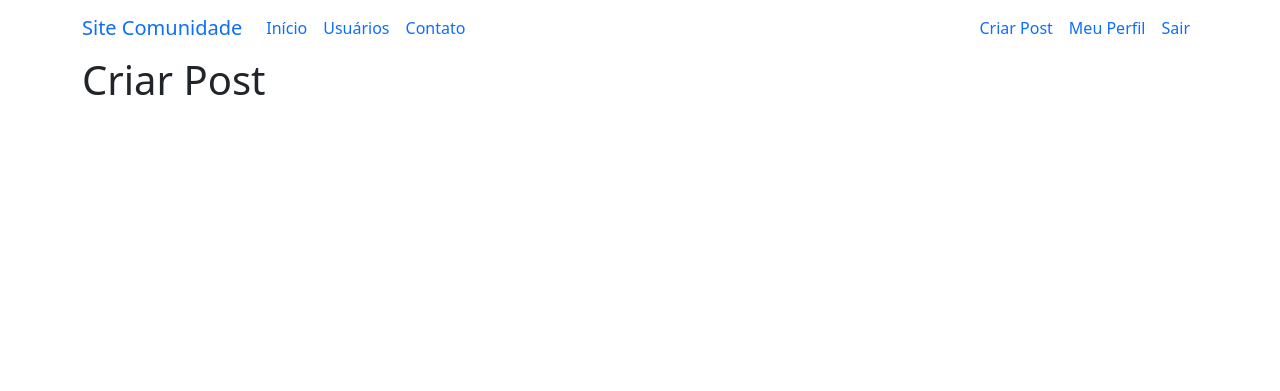
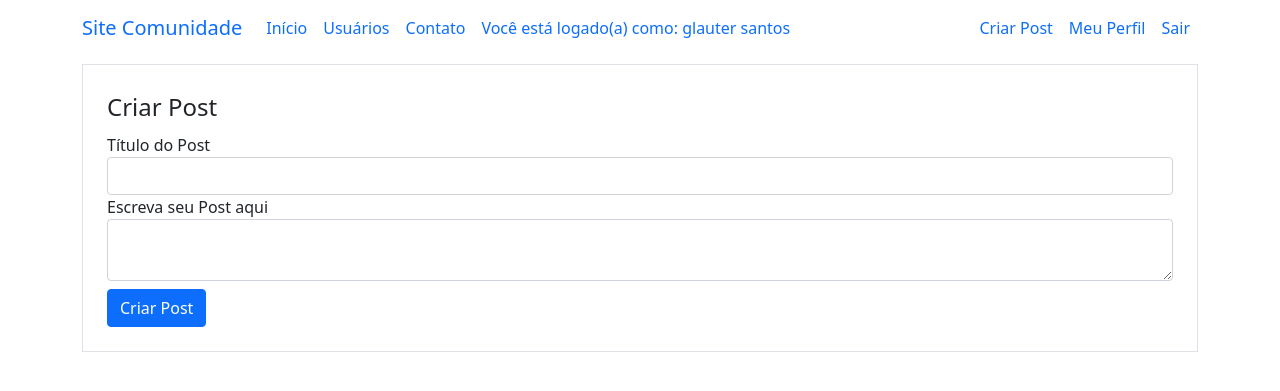
Before and after one commit to glautersantos/SiteComunidade, a Flask app: page /post/criar in a window 1280 px wide. Shown: the top 391 px of the page. Run offline with Flask 3, Linux system fonts and the light colour scheme; a user stored in the database is signed in; some libraries are stand-ins or nearby versions.

Commit message:
46. ajeitando a homepage

```diff
--- a/comunidadeimpressionadora/forms.py
+++ b/comunidadeimpressionadora/forms.py
@@ -1,6 +1,6 @@
 from flask_wtf import FlaskForm
 from flask_wtf.file import FileField, FileAllowed
-from wtforms import StringField, PasswordField, SubmitField, BooleanField
+from wtforms import StringField, PasswordField, SubmitField, BooleanField, TextAreaField
 from wtforms.validators import DataRequired, Length, Email, EqualTo, ValidationError
 from comunidadeimpressionadora.models import Usuario
 from flask_login import current_user
@@ -17,7 +17,6 @@ class FormCriarConta(FlaskForm):
         usuario = Usuario.query.filter_by(email=email.data).first()
         if usuario:
             raise ValidationError('E-mail já cadastrado. Cadastre-se com outro e-mail ou faça login para continuar')
-
 
 class FormLogin(FlaskForm):
     email = StringField('E-mail', validators=[DataRequired(), Email()])
@@ -42,3 +41,8 @@ class FormEditarPerfil(FlaskForm):
             usuario = Usuario.query.filter_by(email=email.data).first()
             if usuario:
                 raise ValidationError('Já existe um usuário com esse e-mail. Cadastre outro e-mail')
+
+class FormCriarPost(FlaskForm):
+    titulo = StringField('Título do Post', validators=[DataRequired(), Length(2, 140)])
+    corpo = TextAreaField('Escreva seu Post aqui', validators=[DataRequired()])
+    botao_submit = SubmitField('Criar Post')
--- a/comunidadeimpressionadora/models.py
+++ b/comunidadeimpressionadora/models.py
@@ -13,7 +13,7 @@ class Usuario(database.Model, UserMixin):
     senha = database.Column(database.String, nullable=False)
     foto_perfil = database.Column(database.String, default='default.jpg')
     posts = database.relationship('Post', backref='autor', lazy=True) #o parâmetro lazy tras todas as info do autor
-    cursos = database.Column(database.String, nullable=False, default="Não informado")
+    cursos = database.Column(database.String, nullable=False, default="Não Informado")
 
 class Post(database.Model):
     id = database.Column(database.Integer, primary_key=True)
--- a/comunidadeimpressionadora/routes.py
+++ b/comunidadeimpressionadora/routes.py
@@ -1,6 +1,6 @@
 from flask import render_template, redirect, url_for, flash, request
 from comunidadeimpressionadora import app, database, bcrypt
-from comunidadeimpressionadora.forms import FormLogin, FormCriarConta, FormEditarPerfil
+from comunidadeimpressionadora.forms import FormLogin, FormCriarConta, FormEditarPerfil, FormCriarPost
 from comunidadeimpressionadora.models import Usuario, Post
 from flask_login import login_user, logout_user, current_user, login_required
 import secrets
@@ -8,11 +8,10 @@ import os
 from PIL import Image
 
 
-lista_usuarios = ['Glauter', 'Rose', 'Manu', 'Luana', 'Ronize', 'Kathia']
-
 @app.route("/")
 def home():
-    return render_template('home.html')
+    posts = Post.query.all()
+    return render_template('home.html', posts=posts)
 
 @app.route('/contato')
 def contato():
@@ -21,6 +20,7 @@ def contato():
 @app.route('/lista-usuarios')
 @login_required
 def usuarios():
+    lista_usuarios = Usuario.query.all()
     return render_template('usuarios.html', lista_usuarios=lista_usuarios)
 
 @app.route('/login', methods=['GET', 'POST']) #methods - permite o uso dos métodos GET e POST na página
@@ -68,10 +68,17 @@ def perfil():
     foto_perfil = url_for('static', filename='fotos_perfil/{}'.format(current_user.foto_perfil))
     return render_template('perfil.html', foto_perfil=foto_perfil)
 
-@app.route('/post/criar')
+@app.route('/post/criar', methods=['GET','POST'])
 @login_required
 def criar_post():
-    return render_template('criarpost.html')
+    form = FormCriarPost()
+    if form.validate_on_submit():
+        post = Post(titulo=form.titulo.data, corpo=form.corpo.data, autor=current_user)
+        database.session.add(post)
+        database.session.commit()
+        flash('Post criado com sucesso', 'alert-success')
+        return redirect(url_for('home'))
+    return render_template('criarpost.html', form=form)
 
 def salvar_imagem(imagem):
     # adicionar um código aleatório no nome da imagem
--- a/comunidadeimpressionadora/static/main.css
+++ b/comunidadeimpressionadora/static/main.css
@@ -36,3 +36,7 @@
 .number3 {
     font-weight: 500
 }
+
+.meupost {
+    background: #f2f5f8 !important;
+}
--- a/comunidadeimpressionadora/templates/criarpost.html
+++ b/comunidadeimpressionadora/templates/criarpost.html
@@ -2,6 +2,44 @@
 
 {% block body %}
     <div class="container">
-        <h1>Criar Post</h1>
+        <div class="row">
+            <div class="col">
+                <form method="POST" action="" class="border p-4 mt-2">
+                    {{ form.csrf_token }}
+                    <legend>Criar Post</legend>
+                    <fieldset>
+                        <div class="form-group">
+                            {{ form.titulo.label(class="form-control-label") }}
+
+                            {% if form.titulo.errors %}
+                                {{ form.titulo(class="form-control is-invalid") }}
+                            <div class="invalid-feedback">
+                                {% for erro in form.titulo.errors %}
+                                    {{ erro }}
+                                {% endfor %}
+                            </div>
+                            {% else %}
+                                {{ form.titulo(class="form-control") }}
+                            {% endif %}
+                        </div>
+                        <div class="form-group">
+                            {{ form.corpo.label(class="form-control-label") }}
+
+                            {% if form.corpo.errors %}
+                                {{ form.corpo(class="form-control is-invalid") }}
+                            <div class="invalid-feedback">
+                                {% for erro in form.corpo.errors %}
+                                    {{ erro }}
+                                {% endfor %}
+                            </div>
+                            {% else %}
+                                {{ form.corpo(class="form-control") }}
+                            {% endif %}
+                        </div>
+                    </fieldset>
+                    {{ form.botao_submit(class="btn btn-primary mt-2") }}
+                </form>
+            </div>
+        </div>
     </div>
 {% endblock %}
--- a/comunidadeimpressionadora/templates/navbar.html
+++ b/comunidadeimpressionadora/templates/navbar.html
@@ -11,6 +11,9 @@
         </li>
         <li class="nav-item">
           <a class="nav-link" href="{{ url_for('contato') }}">Contato</a>
+        </li>
+        <li class="nav-item">
+            <a class="nav-link" href="{{ url_for('perfil') }}">Você está logado(a) como: {{ current_user.username }}</a>
         </li>
 
       </ul>
```
Also changed, not shown: comunidadeimpressionadora/templates/home.html (+15 -2 lines), comunidadeimpressionadora/templates/perfil.html (+15 -1 lines), comunidadeimpressionadora/templates/usuarios.html (+29 -2 lines), comunidadeimpressionadora/static/fotos_perfil/DSC_8801 cópia.jpg423ca89d68c1fc80.jpeg (added), comunidadeimpressionadora/static/fotos_perfil/WhatsApp Image 2026-01-08 at 19.43.43b319b43f53666a8a.jpeg (added), instance/comunidade.db.
